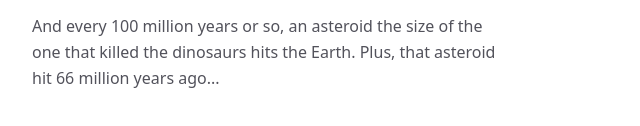
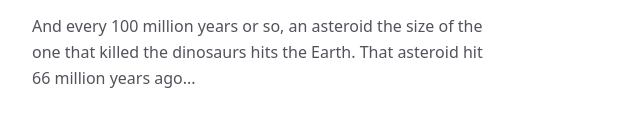
Before and after one commit to benborgers/big-bang, an Astro site: page /astronomy in a window 1280 px wide. Shown: the part 516-642 px from the top of the page, 112-752 px from the left. Built offline with nearby package versions, Linux system fonts and the light colour scheme; Astro itself is replaced by a stand-in of ours; a web font is replaced by a local one.

Commit message:
Edit wording

```diff
--- a/src/pages/astronomy.astro
+++ b/src/pages/astronomy.astro
@@ -29,8 +29,8 @@ import Explanation from "../components/Explanation.astro";
         </p>
         <p>
           And every 100 million years or so, an asteroid the size of the one
-          that killed the dinosaurs hits the Earth. Plus, that asteroid hit 66
-          million years ago...
+          that killed the dinosaurs hits the Earth. That asteroid hit 66 million
+          years ago...
         </p>
       </div>
     </section>
```
